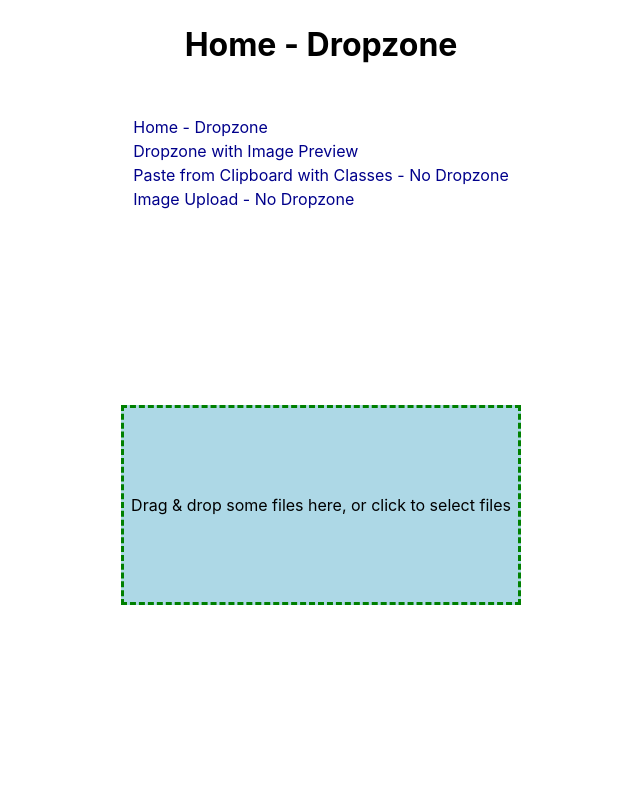
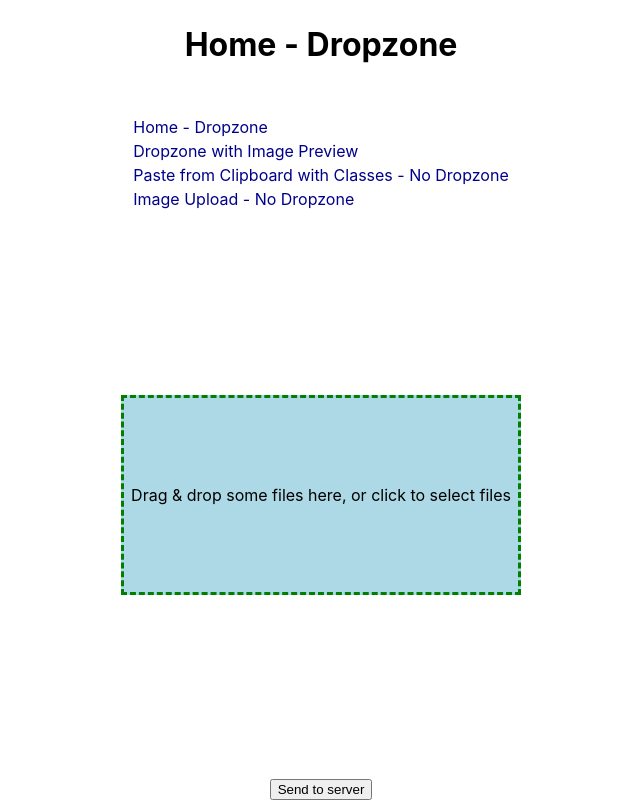
Before and after one commit to dwestland/next-dropzone, a Next.js app: page / in a window 1280 px wide. Shown: the whole page, without its empty margins (319-959 px from the left). Built offline with nearby package versions, Linux system fonts and the light colour scheme.

Commit message:
Add upload fucntionality to Dropzone

```diff
--- a/pages/index.tsx
+++ b/pages/index.tsx
@@ -1,32 +1,40 @@
 /* eslint-disable import/no-unresolved */
 /* eslint-disable import/extensions */
-import React, { useCallback } from 'react'
+import React, { useCallback, useState, useEffect } from 'react'
 import { useDropzone } from 'react-dropzone'
-// import styles from '../styles/Home.module.css'
-
 import Nav from '@/components/Nav'
 
 const Home = () => {
+  const [image, setImage] = useState(null)
+  const [createObjectURL, setCreateObjectURL] = useState(null) // Unused
+
+  // //////////////////////////////////////////////////////////////////////////////
+  // Unused functionality
   const onDrop = useCallback((acceptedFiles) => {
     console.log('acceptedFiles', acceptedFiles)
     // Do something with the files
   }, [])
+  // //////////////////////////////////////////////////////////////////////////////
+
   const { getRootProps, getInputProps, isDragActive, acceptedFiles } =
-    useDropzone({ onDrop })
+    useDropzone({ onDrop }) // Argument of type '{ onDrop: any; }' is not assignable to parameter of type 'DropzoneOptions'.
 
-  console.log(
-    '%c acceptedFiles ',
-    'background: red; color: white',
-    acceptedFiles
-  )
+  const uploadToServer = async () => {
+    const body = new FormData() // create set of key/value pairs for multipart/form-data
+    body.append('file', image)
+    await fetch('/api/upload', {
+      method: 'POST',
+      body,
+    })
+  }
 
-  if (acceptedFiles.length > 0) {
-    console.log(
-      '%c acceptedFiles[0].name ',
-      'background: red; color: white',
-      acceptedFiles[0].name
-    )
-  }
+  useEffect(() => {
+    if (acceptedFiles && acceptedFiles[0]) {
+      const imageTarget = acceptedFiles[0]
+      setImage(imageTarget)
+    }
+  }, [acceptedFiles])
+
   return (
     <div className="container home-div">
       <h1>Home - Dropzone</h1>
@@ -40,6 +48,13 @@ const Home = () => {
         )}
         {acceptedFiles.length > 0 && acceptedFiles[0].name}
       </div>
+      <button
+        className="btn btn-primary"
+        type="submit"
+        onClick={uploadToServer}
+      >
+        Send to server
+      </button>
     </div>
   )
 }
```
